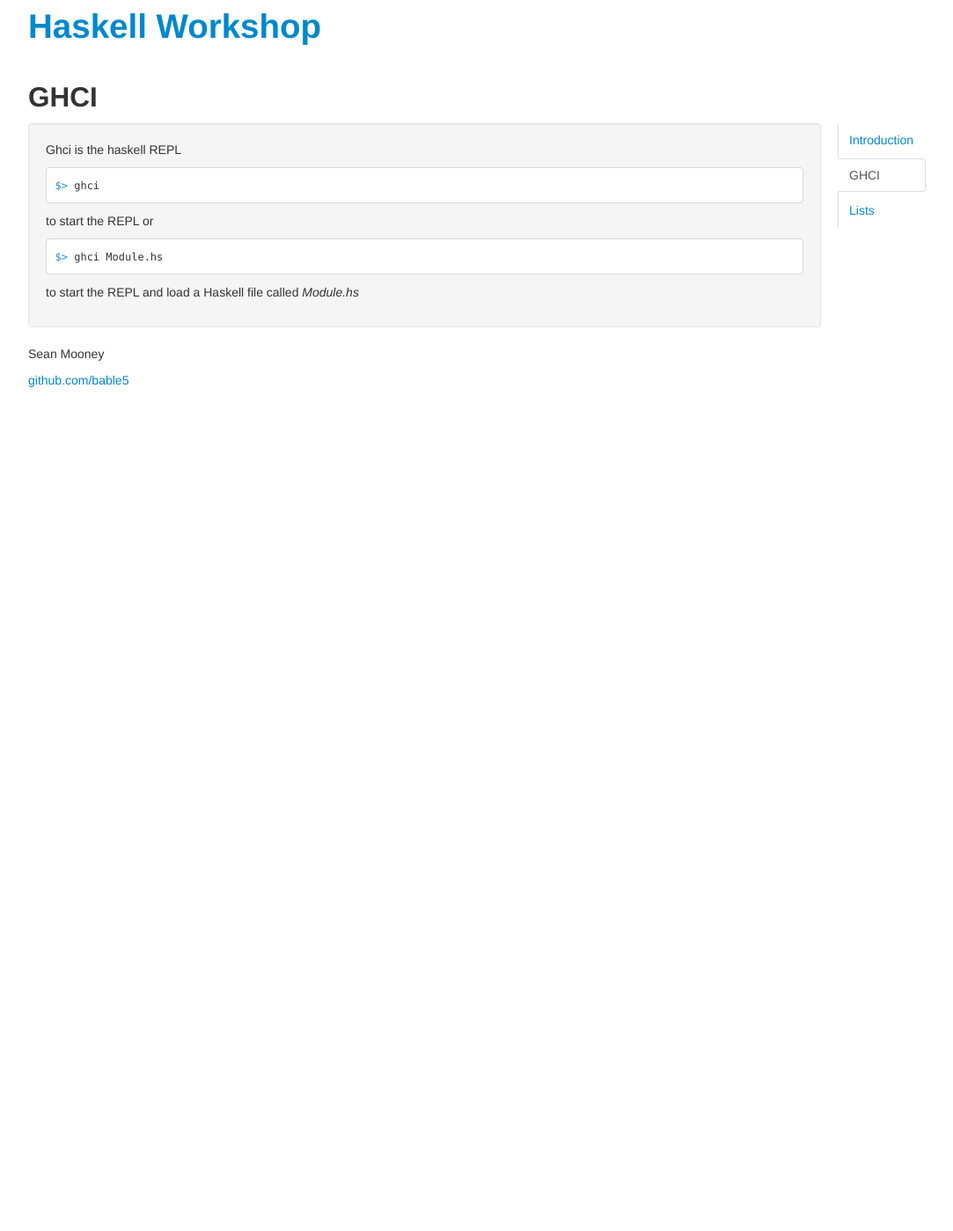
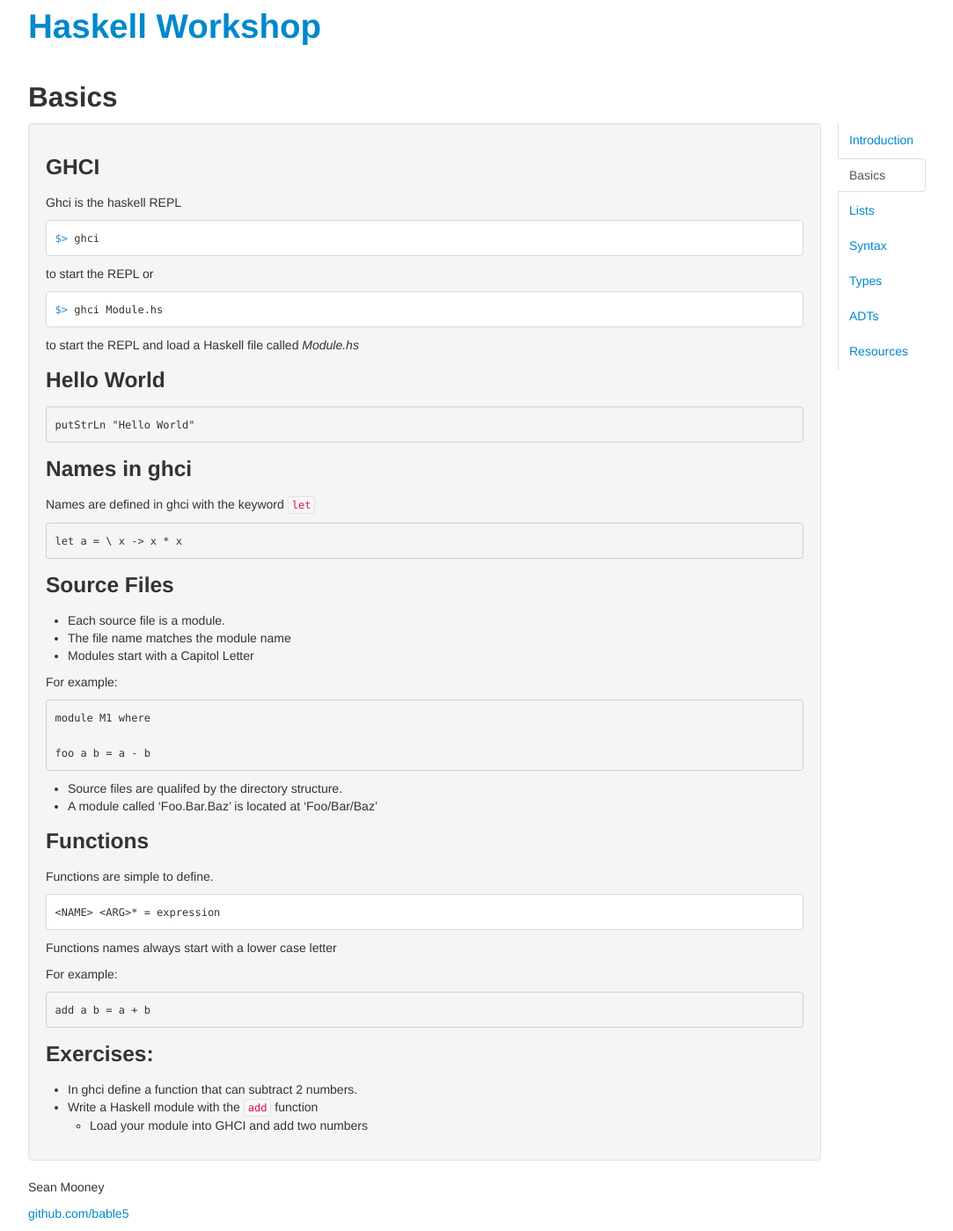
Before and after one commit to bable5/haskell-workshop, a Jekyll site: the page built from pages/ghci.md, in a window 1280 px wide. Shown: the whole page at 88% size, without its empty margins (98-1181 px from the left). Built offline with Jekyll 4.4.1, drawn with Linux system fonts in a browser that asks for light colours; nearby versions of some CDN libraries; Markdown is read by kramdown in place of the engine named in the settings; before the commit the page ends 900 px from its top, so only the background shows below that.

Commit message:
Rest of the presentation text

````diff
--- a/pages/ghci.md
+++ b/pages/ghci.md
@@ -1,8 +1,10 @@
 ---
 layout: default
-title: GHCI
+title: Basics
 order: 2
 ---
+
+###GHCI
 
 Ghci is the haskell REPL
 
@@ -17,3 +19,58 @@ $> ghci Module.hs
 ```
 
 to start the REPL and load a Haskell file called <em>Module.hs</em>
+
+
+###Hello World
+
+```Haskell
+putStrLn "Hello World"
+```
+
+###Names in ghci
+
+Names are defined in ghci with the keyword <code>let</code>
+
+```Haskell
+let a = \ x -> x * x
+```
+
+###Source Files
+
+* Each source file is a module.
+* The file name matches the module name
+* Modules start with a Capitol Letter
+
+For example:
+
+```Haskell
+module M1 where
+
+foo a b = a - b
+```
+
+* Source files are qualifed by the directory structure.
+* A module called 'Foo.Bar.Baz' is located at 'Foo/Bar/Baz'
+
+
+###Functions
+
+Functions are simple to define.
+
+```
+<NAME> <ARG>* = expression
+```
+
+Functions names always start with a lower case letter
+
+For example:
+
+```Haskell
+add a b = a + b
+```
+
+###Exercises:
+
+* In ghci define a function that can subtract 2 numbers.
+* Write a Haskell module with the <code>add</code> function
+    * Load your module into GHCI and add two numbers
````
Also changed, not shown: pages/adts.md (added, +43 -0 lines), pages/intro.md (+13 -4 lines), pages/resoures.md (added, +10 -0 lines), pages/syntax.md (added, +34 -0 lines), pages/types.md (added, +61 -0 lines).
